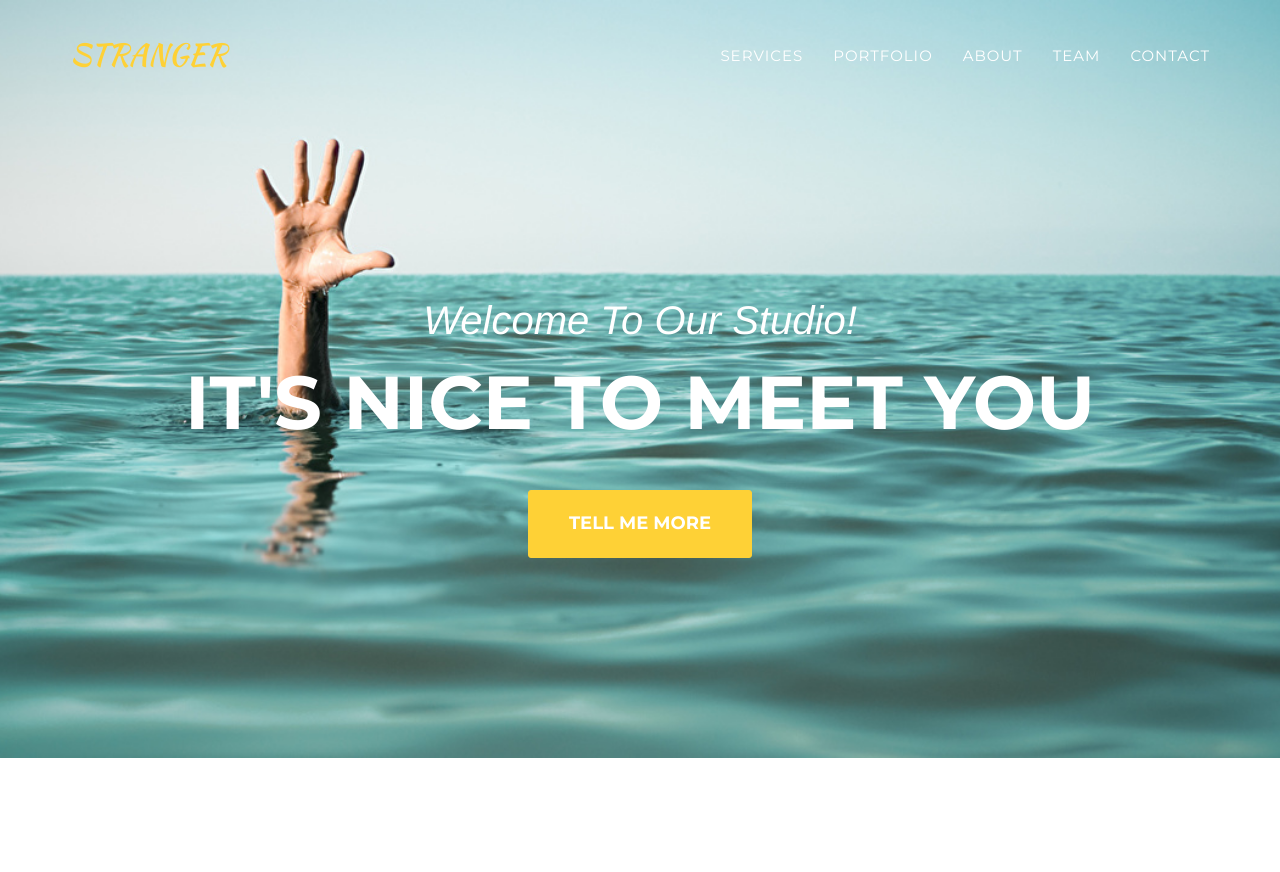
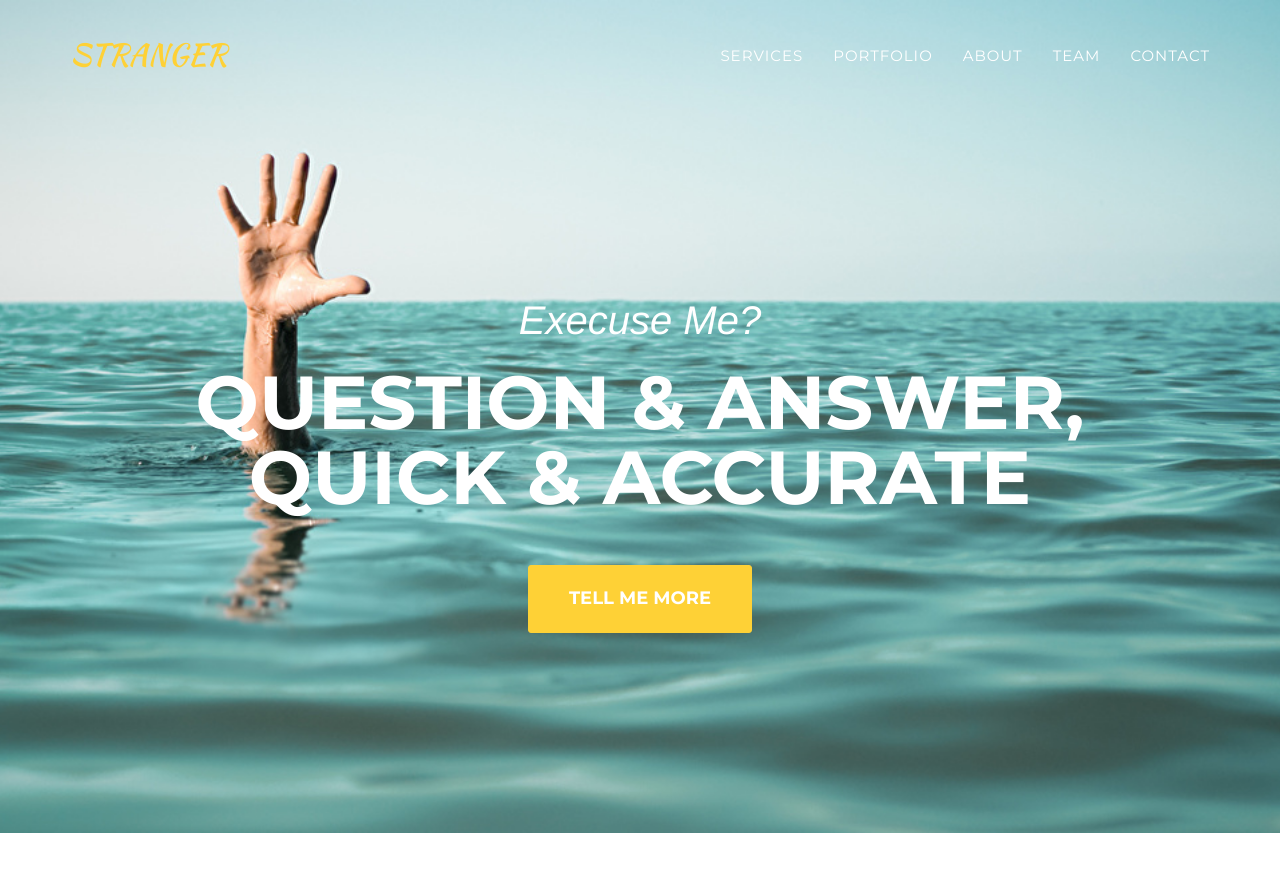
Before and after one commit to stranger-uos/stranger-uos.github.io, a Jekyll site: the page built from index.html, in a window 1280 px wide and 900 px high. Shown: the top 872 px of the window. Built offline with Jekyll 4.4.1, drawn with Linux system fonts in a browser that asks for light colours; some web fonts are replaced.

Commit message:
헤더 문구 수정

```diff
--- a/_includes/header.html
+++ b/_includes/header.html
@@ -44,8 +44,8 @@
     <header>
         <div class="container">
             <div class="intro-text">
-                <div class="intro-lead-in">Welcome To Our Studio!</div>
-                <div class="intro-heading">It's Nice To Meet You</div>
+                <div class="intro-lead-in">Execuse Me?</div>
+                <div class="intro-heading">Question & Answer, Quick & Accurate</div>
                 <a href="#services" class="page-scroll btn btn-xl">Tell Me More</a>
             </div>
         </div>
```
